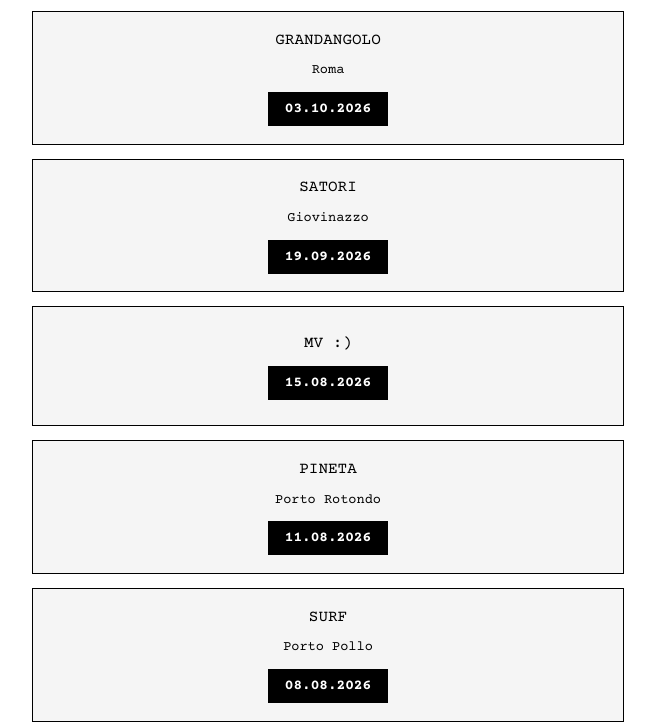
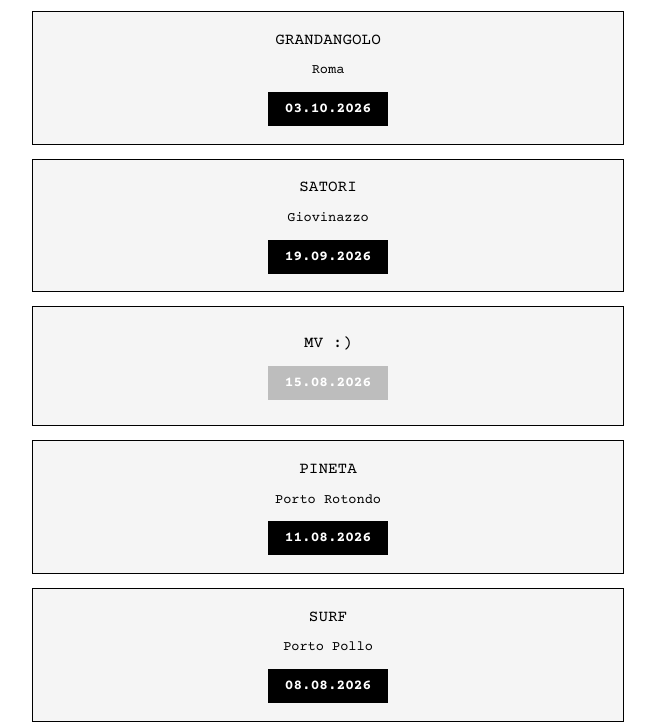
Before and after one commit to erluchetto/QUERCIA, a website: page event-archive.html in a window 1280 px wide. Shown: the part 83-806 px from the top of the page, without its empty margins (312-967 px from the left). Drawn offline with nearby package versions, Linux system fonts and the light colour scheme; a web font is replaced by a local one.

Commit message:
Grey out and disable MV date buttons

```diff
--- a/event-archive.html
+++ b/event-archive.html
@@ -94,9 +94,17 @@
       -webkit-tap-highlight-color: transparent;
     }
 
-    .event-date:hover {
+    .event-date:hover:not(:disabled) {
       background: #fff;
       color: #000;
+    }
+
+    /* Greyed-out, non-clickable date (e.g. MV events) */
+    .event-date:disabled {
+      background: #bdbdbd;
+      border-color: #bdbdbd;
+      color: #fff;
+      cursor: not-allowed;
     }
 
     .event-date:focus-visible,
@@ -350,7 +358,11 @@
   const dateBtn = document.createElement("button");
   dateBtn.className = "event-date";
   dateBtn.textContent = date;
-  dateBtn.addEventListener("click", () => openModal(e));
+  if (place.startsWith("MV")) {
+    dateBtn.disabled = true;           /* MV dates: greyed out, no popup */
+  } else {
+    dateBtn.addEventListener("click", () => openModal(e));
+  }
   card.appendChild(dateBtn);
 
   container.appendChild(card);
```
